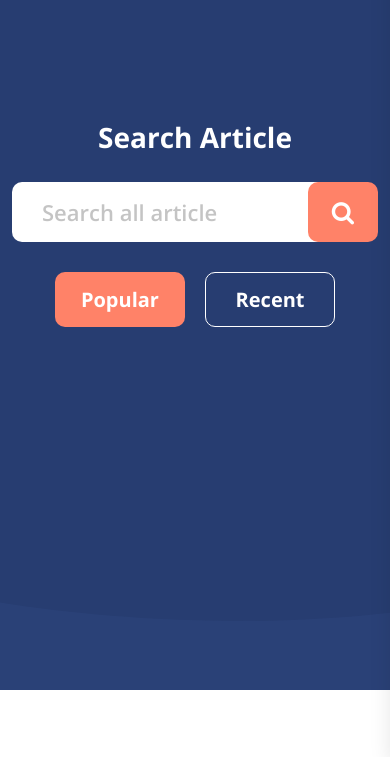
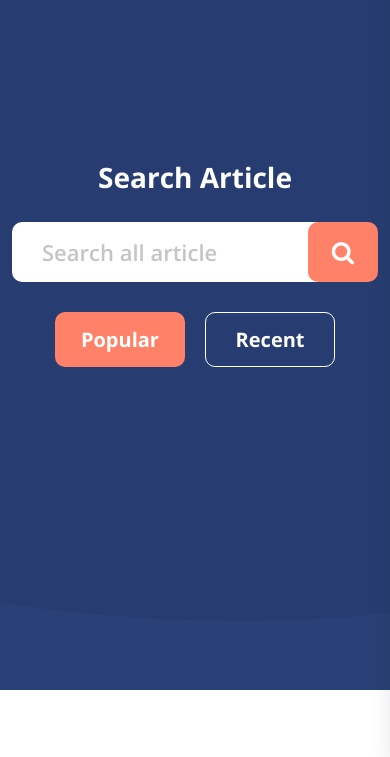
Before and after one commit to adityamputra27/creattech, a plain HTML site: page article.html in a window 390 px wide. Shown: the part 70-827 px from the top of the page. Drawn offline with nearby package versions, Linux system fonts and the light colour scheme.

Commit message:
fix: edit all features

```diff
--- a/assets/css/app.css
+++ b/assets/css/app.css
@@ -818,7 +818,7 @@ ol, ul {
   }
 
   #search .search__content {
-    padding: 100px 0 80px 0;
+    padding: 140px 0 80px 0;
   }
   #search .search__content .search__title {
     font-size: 28px !important;
```
